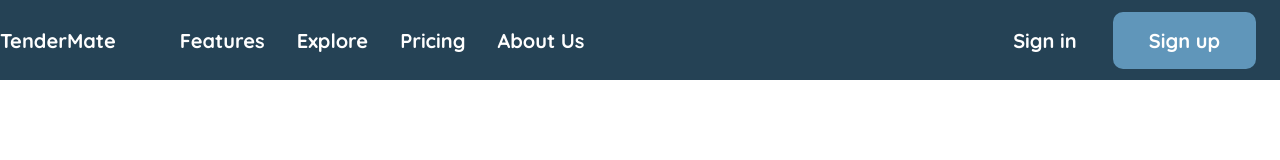
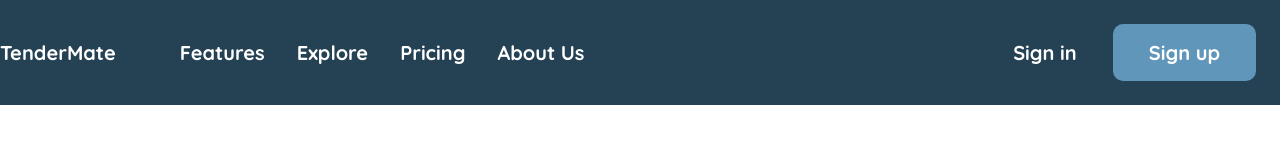
Before and after one commit to hungthezorba/projecter-front-end, a React (Create React App) app: page /profile in a window 1280 px wide. Shown: the top 160 px of the page. Built offline with nearby package versions, Linux system fonts and the light colour scheme.

Commit message:
adjust Navbar max-width

```diff
--- a/src/StyledComponents/StyledComponents.js
+++ b/src/StyledComponents/StyledComponents.js
@@ -6,7 +6,6 @@ export const Wrapper = styled.div`
 	max-width: 1024px;
 	padding-right: 10px;
 	padding-left: 10px;
-
 	@media (device-aspect-ratio: 16/10) {
 		max-width: 80%;
 		padding-right: 10px;
@@ -54,7 +53,3 @@ export const CustomBadgeButton = styled.button`
 		box-shadow: none;
 	}
 `;
-
-export const CustomBadgeIcon = styled.img`
-
-`
--- a/src/navigation/NavigationBar.css
+++ b/src/navigation/NavigationBar.css
@@ -23,7 +23,7 @@
 	margin-left: auto;
     align-items: center;
     margin: 0 auto;
-    max-height: 80px;
+    min-height: 100%;
     display: flex;
     flex-direction: row;
     justify-content: space-between;
```
